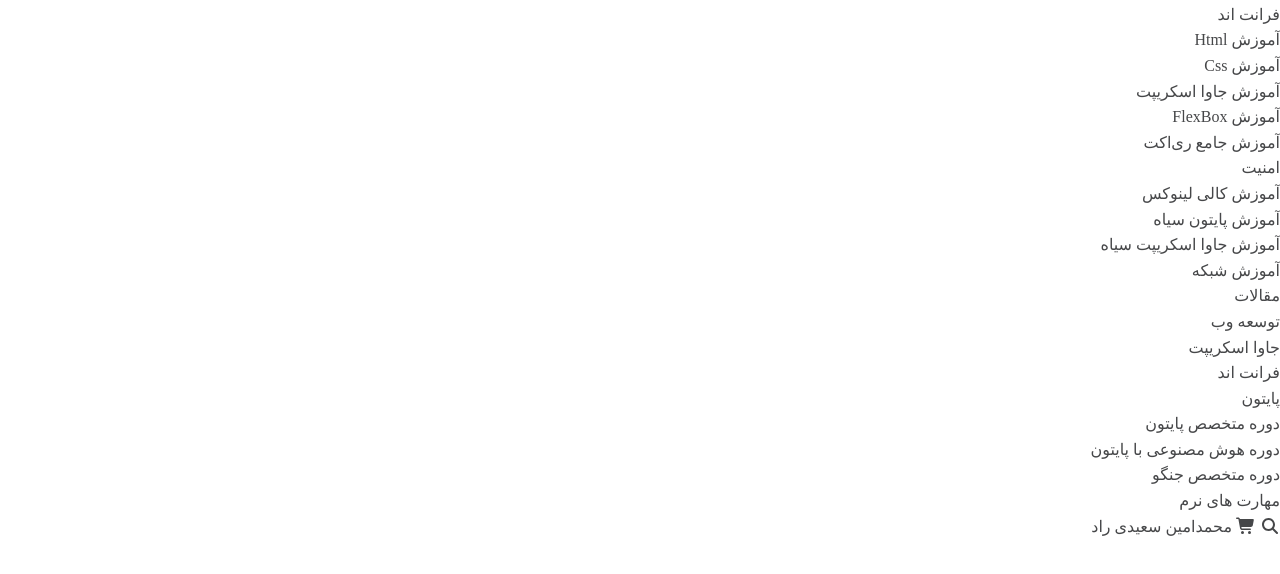
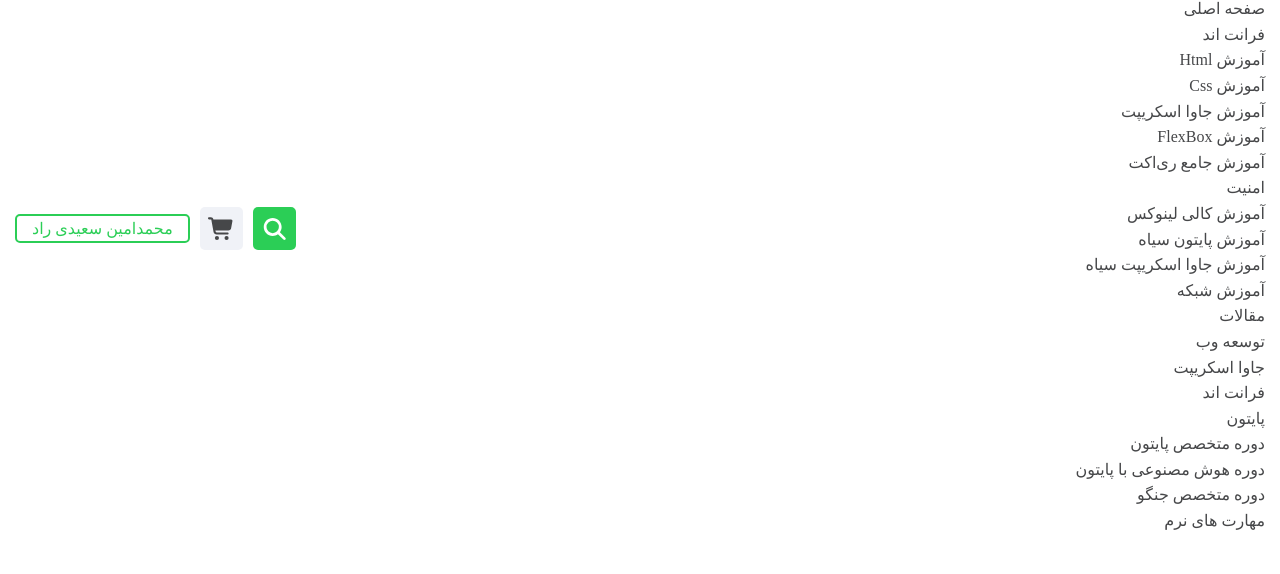
Before and after one commit to doctor-010101/sabzlearn-development, a plain HTML site: page Index.html in a window 1280 px wide. Shown: the part 162-736 px from the top of the page. Drawn offline with Linux system fonts and the light colour scheme; a web font is replaced by a local one.

Commit message:
Main header left styles were added

```diff
--- a/Styles/App.css
+++ b/Styles/App.css
@@ -3,9 +3,9 @@
 @import url(./top-bar.css);
 
 
-/*---------- Start default styles ----------*/
 
 
+/*---------- Default styles ----------*/
 
 
 html {
@@ -46,4 +46,81 @@ p {
 
 
 
-/*---------- End default styles ----------*/
+/*---------- Main header styles ----------*/
+
+
+.main-header__content {
+    display: flex;
+    align-items: center;
+    justify-content: space-between;
+    padding: 2rem 1.5rem;
+}
+
+
+
+
+/*---------- Main header right styles ----------*/
+/*---------- Main header left styles ----------*/
+
+
+.main-header__left {
+    display: flex;
+    align-items: center;
+}
+
+.main-header__search-btn {
+    display: flex;
+    align-items: center;
+    justify-content: center;
+    width: 4.3rem;
+    height: 4.3rem;
+    border-radius: 0.5rem;
+    background-color: var(--primary-color);
+}
+
+.main-header__search-icon {
+    color: var(--white-color);
+    font-size: 2.2rem;
+}
+
+.main-header__cart-btn {
+    display: flex;
+    align-items: center;
+    justify-content: center;
+    width: 4.3rem;
+    height: 4.3rem;
+    border-radius: 0.5rem;
+    margin-right: 1rem;
+    background-color: #f0f2f7;
+}
+
+.main-header__cart-btn:hover {
+    color: #1e83f0;
+}
+
+.main-header__cart-icon {
+    color: var(--dark-color);
+    font-size: 2.2rem;
+    transition: all 400ms ease;
+}
+
+.main-header__profile {
+    display: flex;
+    align-items: center;
+    padding: 0 1.5rem;
+    border: 2px solid var(--primary-color);
+    border-radius: 0.5rem;
+    margin-right: 1rem;
+    transition: all 400ms ease;
+    color: var(--primary-color);
+}
+
+.main-header__profile:hover {
+    background-color: var(--primary-color);
+    color: var(--white-color);
+}
+
+
+
+
+/*---------- Start main header styles ----------*/
```
